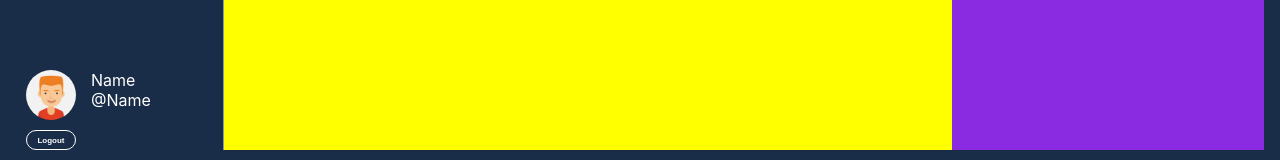
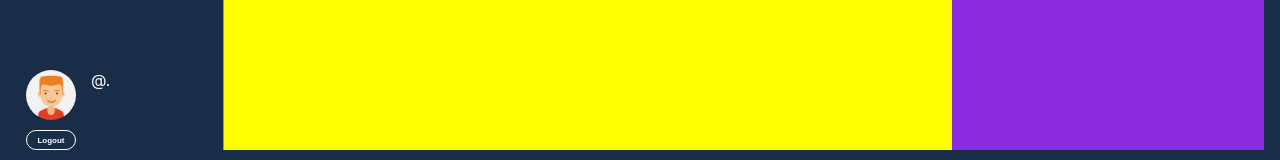
Before and after one commit to melanie-sr/hackatweet-frontend, a Next.js app: page /home in a window 1280 px wide. Shown: the part 634-794 px from the top of the page. Built offline with nearby package versions, Linux system fonts and the light colour scheme.

Commit message:
save melanie afficher username & firstname pas fini

```diff
--- a/components/Home.js
+++ b/components/Home.js
@@ -1,8 +1,23 @@
 import styles from "../styles/Home.module.css";
-
 import Tweet from "./Tweet";
+import { logout } from "../reducers/user";
+import { useDispatch, useSelector } from 'react-redux';
+import { useRouter } from "next/router";
 
 function Home() {
+  const router = useRouter();
+  const dispatch = useDispatch();
+
+
+  const user = useSelector((state) => state.user.value)
+
+  const handleLogout = () => {
+    dispatch(logout());
+    router.push('/')
+  };
+
+
+
   return (
     <div className={styles.containerHome}>
       <div className={styles.personnal}>
@@ -19,11 +34,11 @@ function Home() {
               alt="avatar"
             />
             <div className={styles.name}>
-              <span>Name</span>
-              <span>@Name</span>
+              <span>{user.firstname}</span>
+              <span>@.{user.username}</span>
             </div>
           </div>
-          <button className={styles.btnLogout}>Logout</button>
+          <button className={styles.btnLogout} onClick={handleLogout}>Logout</button>
         </div>
       </div>
       <div className={styles.addTweet}>
--- a/package.json
+++ b/package.json
@@ -17,7 +17,8 @@
     "react": "18.1.0",
     "react-dom": "18.1.0",
     "react-modal": "^3.16.1",
-    "react-redux": "^9.1.2"
+    "react-redux": "^9.1.2",
+    "redux-persist": "^6.0.0"
   },
   "devDependencies": {
     "@testing-library/jest-dom": "^5.16.4",
--- a/pages/_app.js
+++ b/pages/_app.js
@@ -1,24 +1,32 @@
 import '../styles/globals.css';
 import Head from 'next/head';
-
-//redux imports
+import { persistStore, persistReducer } from 'redux-persist';
+import { PersistGate } from 'redux-persist/integration/react';
+import storage from 'redux-persist/lib/storage';
 import { Provider } from 'react-redux';
-import { configureStore } from '@reduxjs/toolkit';
+import { combineReducers, configureStore } from '@reduxjs/toolkit';
 import user from '../reducers/user';
 
+const reducers = combineReducers({ user });
+const persistConfig = { key: 'hackatweet', storage };
+
 const store = configureStore({
- reducer: { user },
+  reducer: persistReducer(persistConfig, reducers),
+  middleware: (getDefaultMiddleware) => getDefaultMiddleware({ serializableCheck: false }),
 });
+const persistor = persistStore(store);
 
 
 
 function App({ Component, pageProps }) {
   return (
     <Provider store={store}>
-      <Head>
-        <title>Next.js App</title>
-      </Head>
-      <Component {...pageProps} />
+      <PersistGate persistor={persistor}>
+        <Head>
+          <title>Next.js App</title>
+        </Head>
+        <Component {...pageProps} />
+      </PersistGate>
     </Provider>
   );
 }
--- a/reducers/user.js
+++ b/reducers/user.js
@@ -2,7 +2,7 @@ import { createSlice } from '@reduxjs/toolkit';
 
 
 const initialState = {
-    value: {username: null, token: null},
+    value: {firstname: null, username: null, token: null},
   };
 
 export const userSlice = createSlice({
@@ -10,12 +10,18 @@ export const userSlice = createSlice({
     initialState,
     reducers: {
         login: (state, action) => {
+            state.value.firstname = action.payload.firstname;
             state.value.username = action.payload.username;
             state.value.token = action.payload.token;
-        }
+        },
+        logout: (state) => {
+            state.value.firstname = null;
+            state.value.username = null;
+            state.value.token = null;
+        },
     }
 })
 
 
-export const { login } = userSlice.actions;
+export const { login, logout } = userSlice.actions;
 export default userSlice.reducer;
```
Also changed, not shown: components/SignIn.js (+11 -6 lines), components/SignUp.js (+7 -3 lines), 1 other file (tests, documents, lock files or other folders).
